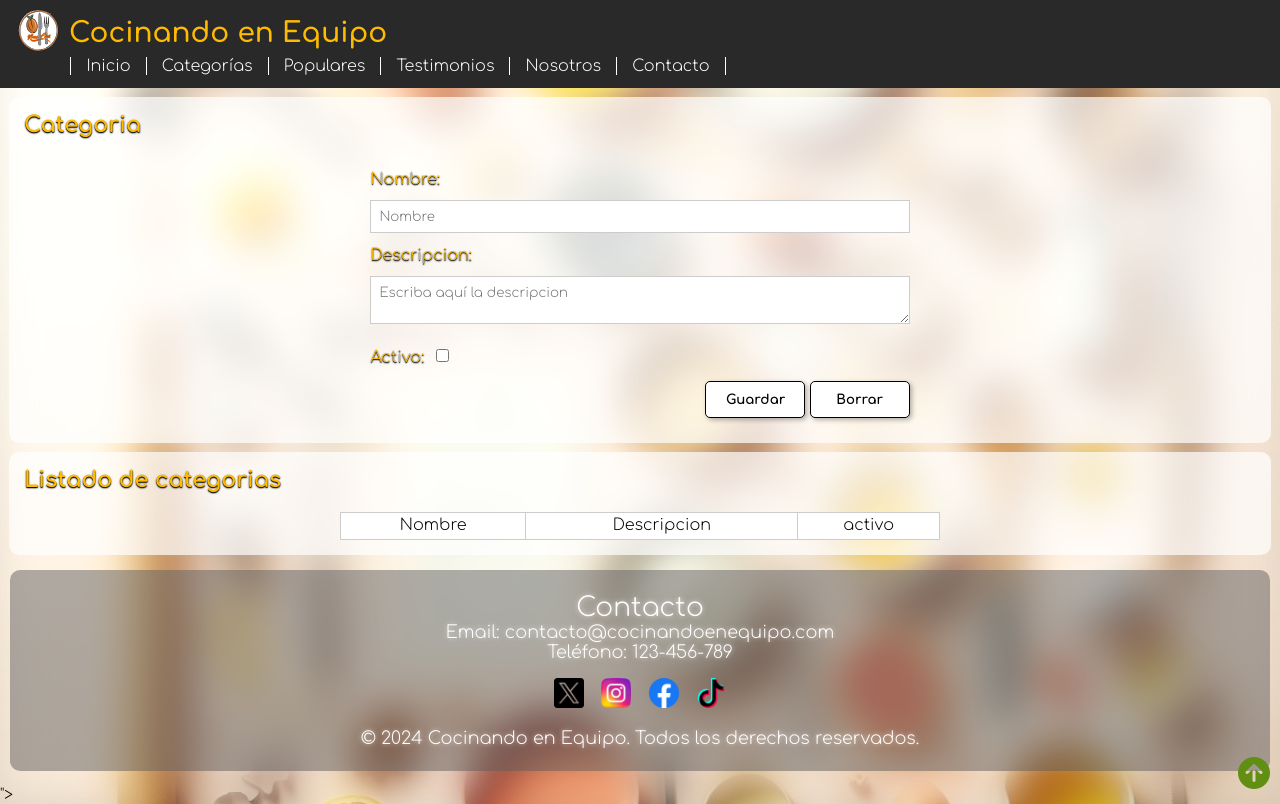
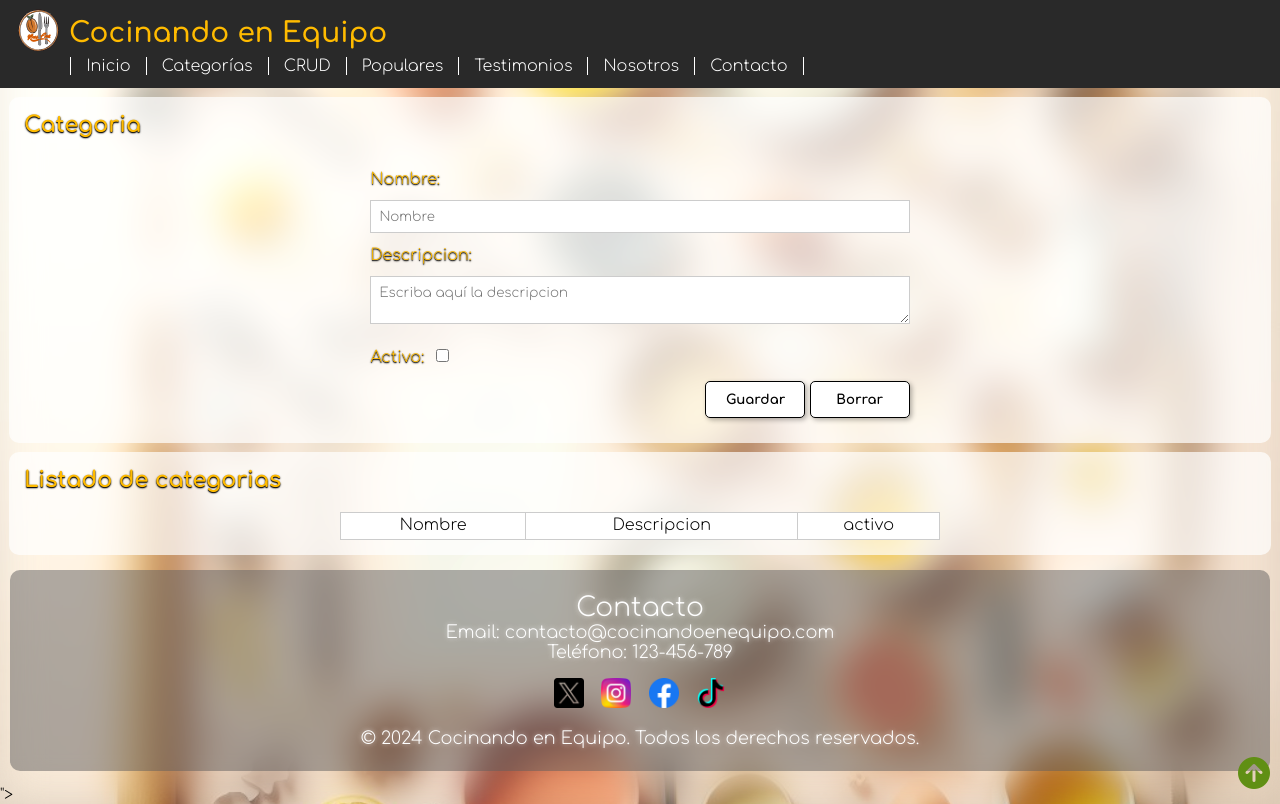
Before and after one commit to pcosta0/CaC-24146-FSPy-TPFront-Grupo2, a plain HTML site: page templates/crud-categorias.html in a window 1280 px wide. Drawn offline with Linux system fonts and the light colour scheme; some packages are replaced by stand-ins of ours; no server answers; a script that the page names is missing.

Commit message:
crear link CRUD en menu principal

```diff
--- a/templates/crud-categorias.html
+++ b/templates/crud-categorias.html
@@ -45,11 +45,12 @@
           <i class="menu-icon"> <img src="../static/img/menu.svg" alt="" /></i>
         </label>
         <ul id="menu-principal">
-          <li><a href="index.html">Inicio</a></li>
-          <li><a href="index.html#categorias">Categorías</a></li>
-          <li><a href="index.html#populares">Populares</a></li>
-          <li><a href="testimonios.html">Testimonios</a></li>
-          <li><a href="quienesomos.html">Nosotros</a></li>
+          <li><a href="../index.html">Inicio</a></li>
+          <li><a href="../index.html#categorias">Categorías</a></li>
+          <li><a href="templates/crud-categorias.html">CRUD</a></li>
+          <li><a href="../index.html#populares">Populares</a></li>
+          <li><a href="../testimonios.html">Testimonios</a></li>
+          <li><a href="../quienesomos.html">Nosotros</a></li>
           <li id="borde-lista-derecha"><a href="contacto.html">Contacto</a></li>
         </ul>
       </nav>
```
Also changed, not shown: contacto.html (+1 -0 lines), index.html (+1 -0 lines), quienesomos.html (+1 -0 lines), testimonios.html (+1 -0 lines).
